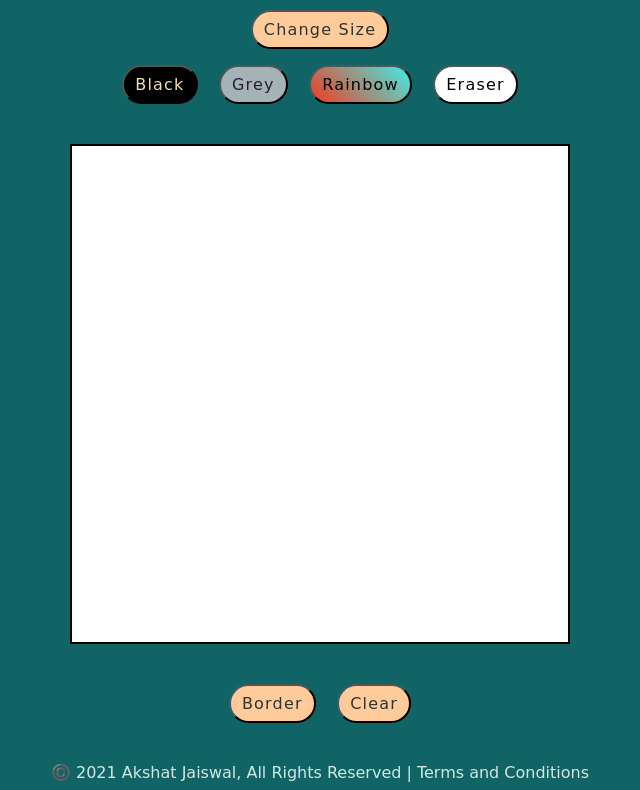
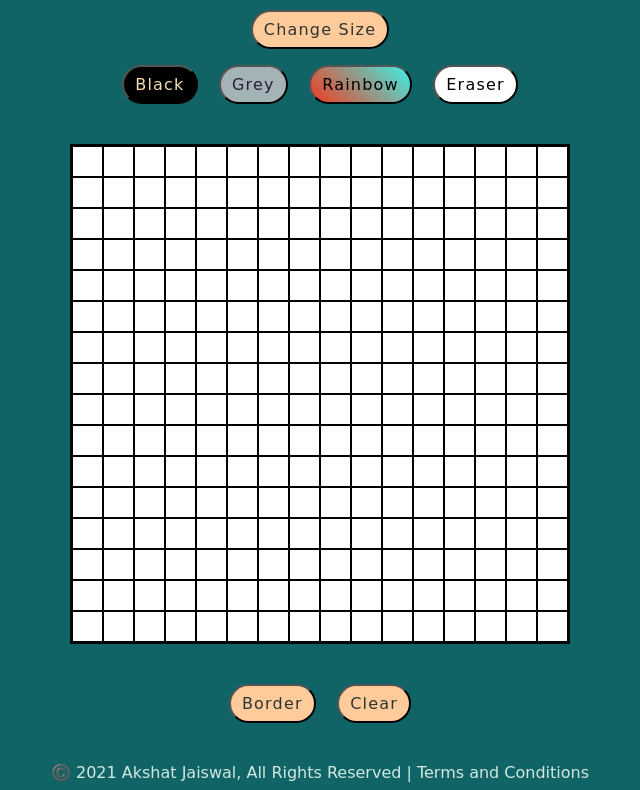
Before and after one commit to WestDragonIroh/Etch_A_Sketch, a plain HTML site: page index.html in a window 1280 px wide. Shown: the part 84-874 px from the top of the page, without its empty margins (320-960 px from the left). Drawn offline with Linux system fonts and the light colour scheme.

Commit message:
fourth commit

```diff
--- a/index.html
+++ b/index.html
@@ -38,6 +38,6 @@
         </div>
     </div>
 
-    <script src="/app.js" />
+    <script src="app.js"></script>
 </body>
 </html>
```
